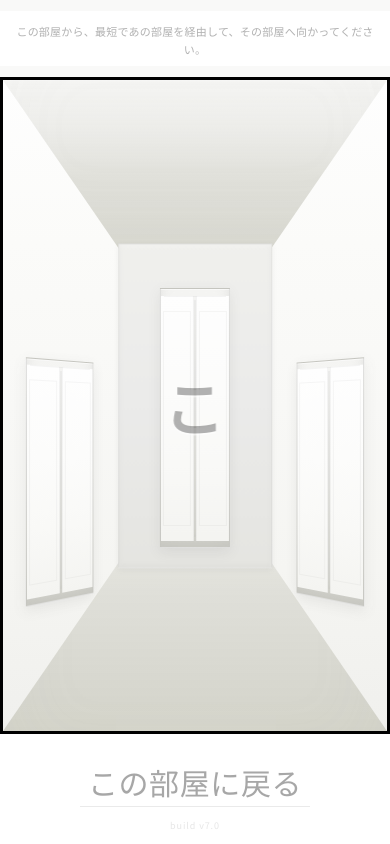
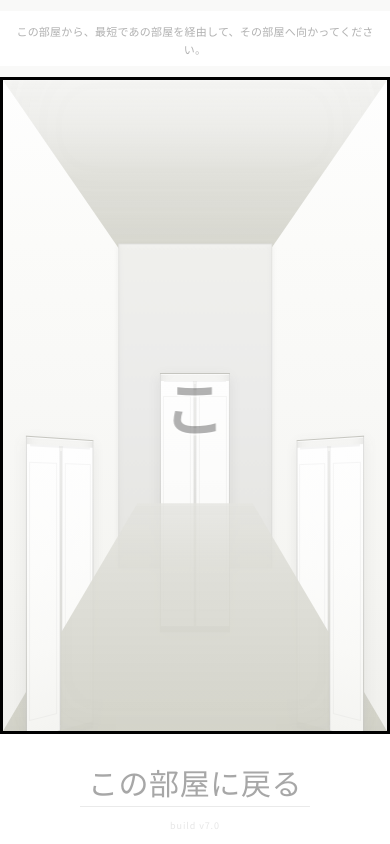
Before and after one commit to boku0210/asoko, a plain HTML site: page index.html in a window 390 px wide. Drawn offline with Linux system fonts and the light colour scheme.

Commit message:
Initial commit

```diff
--- a/index.html
+++ b/index.html
@@ -163,8 +163,9 @@ h1 {
   left: 0;
   bottom: 0;
   width: 100%;
-  height: 43%;
-  z-index: 2;
+  height: 50%;
+  z-index: 5;
+  pointer-events: none;
   background: linear-gradient(180deg,
     rgba(238, 238, 235, 0.6) 0%,
     rgba(230, 230, 226, 0.75) 25%,
@@ -172,7 +173,7 @@ h1 {
     rgba(210, 210, 200, 0.95) 100%
   );
   box-shadow: inset 0 40px 80px rgba(160, 160, 160, 0.1);
-  clip-path: polygon(50% 0, 50% 0, 100% 100%, 0 100%);
+  clip-path: polygon(35% 30%, 65% 30%, 100% 100%, 0 100%);
 }
 
 .wall-left {
@@ -189,7 +190,7 @@ h1 {
   width: 40%;
   height: 50%;
   transform: translate(-50%, -50%);
-  z-index: 5;
+  z-index: 2;
   background: linear-gradient(180deg,
     #f0f0ed 0%,
     #ebebea 50%,
@@ -216,7 +217,7 @@ h1 {
   text-shadow: 0 2px 0 rgba(255, 255, 255, 0.5);
   pointer-events: none;
   user-select: none;
-  z-index: 12;
+  z-index: 4;
 }
 
 .room-debug-label[hidden] {
@@ -340,23 +341,23 @@ h1 {
   width: clamp(70px, 18vw, 180px);
   height: clamp(140px, 28vh, 260px);
   transform: translateX(-50%);
-  z-index: 8;
+  z-index: 3;
 }
 
 .door-left {
   left: 8%;
-  top: 43%;
+  top: 30%;
   width: clamp(70px, 10vw, 160px);
-  height: clamp(130px, 30vh, 240px);
-  z-index: 6;
+  height: clamp(160px, 50vh, 300px);
+  z-index: 0;
 }
 
 .door-right {
   right: 8%;
-  top: 43%;
+  top: 30%;
   width: clamp(70px, 10vw, 160px);
-  height: clamp(130px, 30vh, 240px);
-  z-index: 6;
+  height: clamp(160px, 50vh, 300px);
+  z-index: 0;
 }
 
 .door-hit-left,
@@ -370,16 +371,16 @@ h1 {
 
 .door-hit-left {
   left: 8%;
-  top: 43%;
+  top: 30%;
   width: clamp(70px, 10vw, 160px);
-  height: clamp(130px, 30vh, 240px);
+  height: clamp(160px, 50vh, 300px);
 }
 
 .door-hit-right {
   right: 8%;
-  top: 43%;
+  top: 30%;
   width: clamp(70px, 10vw, 160px);
-  height: clamp(130px, 30vh, 240px);
+  height: clamp(160px, 50vh, 300px);
 }
 
 .bottom-ui {
@@ -531,24 +532,34 @@ h1 {
 
   .stage {
     border: 3px solid #000;
-    width: 100vw;
-    height: 100vw;
+    width: 100%;
+    height: auto;
     margin: auto;
     aspect-ratio: 1 / 1;
   }
 
   .door-front {
     height: clamp(140px, 28vh * 1.2, 260px);
+    top: 45%;
+  }
+
+  .door-left {
+    top: 55%;
+  }
+
+  .door-right {
+    top: 55%;
   }
 
   .door-left,
   .door-right {
-    height: clamp(130px, 30vh * 1.2, 240px);
+    height: clamp(160px, 50vh * 1.2, 300px);
   }
 
   .door-hit-left,
   .door-hit-right {
-    height: clamp(130px, 30vh * 1.2, 240px);
+    height: clamp(160px, 50vh * 1.2, 300px);
+    top: 55%;
   }
 
   .door-left {
@@ -941,6 +952,12 @@ h1 {
     render();
   }
 
+  function getFloorY() {
+    var stageRect = stageEl.getBoundingClientRect();
+    var floorHeight = stageRect.height * 0.50;
+    return stageRect.bottom - floorHeight;
+  }
+
   function pressDoor(kind) {
     if (moving) return;
     var mv = moveMap(state)[kind];
@@ -968,6 +985,14 @@ h1 {
     }, OPEN_MS - 100);
   }
 
+  function pressDoorWithFloorCheck(kind, clickY) {
+    var floorY = getFloorY();
+    if (clickY >= floorY) {
+      return;
+    }
+    pressDoor(kind);
+  }
+
   function resetGame() {
     moving = false;
     clearDoorAnimation();
@@ -982,10 +1007,10 @@ h1 {
   }
 
   doorFrontEl.addEventListener('click', function () { pressDoor('front'); });
-  doorLeftEl.addEventListener('click', function () { pressDoor('left'); });
-  doorRightEl.addEventListener('click', function () { pressDoor('right'); });
-  doorHitLeftEl.addEventListener('click', function () { pressDoor('left'); });
-  doorHitRightEl.addEventListener('click', function () { pressDoor('right'); });
+  doorLeftEl.addEventListener('click', function (e) { pressDoorWithFloorCheck('left', e.clientY); });
+  doorRightEl.addEventListener('click', function (e) { pressDoorWithFloorCheck('right', e.clientY); });
+  doorHitLeftEl.addEventListener('click', function (e) { pressDoorWithFloorCheck('left', e.clientY); });
+  doorHitRightEl.addEventListener('click', function (e) { pressDoorWithFloorCheck('right', e.clientY); });
   resetBtn.addEventListener('click', resetGame);
   againBtn.addEventListener('click', resetGame);
 
```
